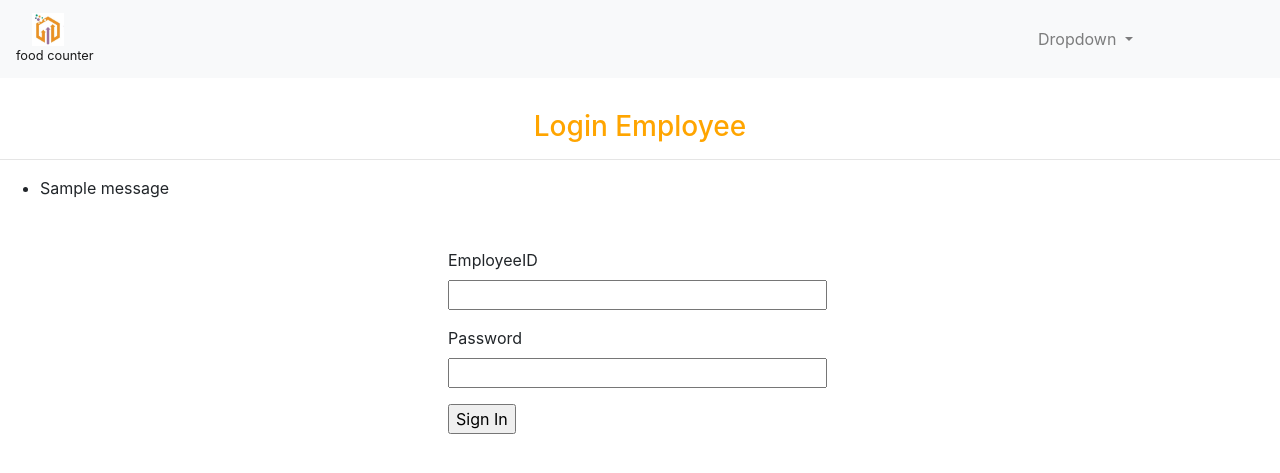
After one commit to parthi-siva/FoodMenuApp, a Flask app: page /login in a window 1280 px wide. The commit adds this page. Shown: the top 473 px of the page. Run offline with Flask 2, Linux system fonts and the light colour scheme; one stand-in notice (Sample message) is shown; some libraries are stand-ins or nearby versions.

Commit message:
Added login logic

```diff
--- a/app/__init__.py
+++ b/app/__init__.py
@@ -1,5 +1,7 @@
 from flask import Flask
+from config import Config
 
 app = Flask(__name__)
+app.config.from_object(Config)
 
 from app import routes
--- /dev/null
+++ b/app/forms.py
@@ -0,0 +1,8 @@
+from flask_wtf import FlaskForm
+from wtforms import StringField, PasswordField, SubmitField
+from wtforms.validators import DataRequired
+
+class LoginForm(FlaskForm):
+    username = StringField('EmployeeID', validators=[DataRequired()])
+    password = PasswordField('Password', validators=[DataRequired()])
+    submit = SubmitField('Sign In')
--- a/app/routes.py
+++ b/app/routes.py
@@ -1,6 +1,15 @@
-from flask import render_template
+from flask import render_template,flash,redirect,url_for
 from app import app
+from app.forms import LoginForm
 
-@app.route("/")
+@app.route('/login', methods=['GET', 'POST'])
+def login():
+    form = LoginForm()
+    if form.validate_on_submit():
+        flash('Login requested for user {}'.format(form.username.data))
+        return redirect(url_for('index'))
+    return render_template('login.html', form=form)
+
+@app.route('/index')
 def index():
-    return render_template('login/login.html')
+    return render_template('base.html')
--- a/app/templates/login/login.html
+++ b/app/templates/base.html
@@ -1,7 +1,7 @@
 <!DOCTYPE html>
 <html>
     <head>
-        <link rel="stylesheet" type="text/css" href="./styles.css">
+        <link rel="stylesheet" type="text/css" href={{ url_for("static",filename="styles/styles.css") }}>
         <link rel="stylesheet" href="https://stackpath.bootstrapcdn.com/bootstrap/4.4.1/css/bootstrap.min.css" integrity="sha384-Vkoo8x4CGsO3+Hhxv8T/Q5PaXtkKtu6ug5TOeNV6gBiFeWPGFN9MuhOf23Q9Ifjh" crossorigin="anonymous">
     </head>
     <body>
@@ -10,7 +10,7 @@
                 <a class="navbar-brand" href="#">
                     <div>
                         <div>
-                            <img src="../asserts/logo.png">
+                            <img src={{ url_for("static",filename="asserts/logo.png") }}>
                         </div>
                         <div class='brand_title'>
                             food counter
@@ -38,19 +38,17 @@
         <div>
             <h3 class="title_color">Login Employee</h3>
         </div>
-        <div>
-            <form class="login_body">
-                <div class="form-group">
-                    <label for="exampleInputEmail1">Empolyee Name</label>
-                    <input type="email" class="form-control" id="exampleInputEmail1" aria-describedby="emailHelp" placeholder="employee name">
-                </div>
-                <div class="form-group">
-                    <label for="exampleInputPassword1">Password</label>
-                    <input type="password" class="form-control" id="exampleInputPassword1" placeholder="password">
-                </div>
-                <button type="submit" class="btn btn-primary">Verify</button>
-            </form>
-        </div>
+        <hr>
+        {% with messages = get_flashed_messages() %}
+        {% if messages %}
+        <ul>
+            {% for message in messages %}
+            <li>{{ message }}</li>
+            {% endfor %}
+        </ul>
+        {% endif %}
+        {% endwith %}
+        {% block content %}{% endblock %}
         <script src="https://code.jquery.com/jquery-3.4.1.slim.min.js" integrity="sha384-J6qa4849blE2+poT4WnyKhv5vZF5SrPo0iEjwBvKU7imGFAV0wwj1yYfoRSJoZ+n" crossorigin="anonymous"></script>
         <script src="https://cdn.jsdelivr.net/npm/popper.js@1.16.0/dist/umd/popper.min.js" integrity="sha384-Q6E9RHvbIyZFJoft+2mJbHaEWldlvI9IOYy5n3zV9zzTtmI3UksdQRVvoxMfooAo" crossorigin="anonymous"></script>
         <script src="https://stackpath.bootstrapcdn.com/bootstrap/4.4.1/js/bootstrap.min.js" integrity="sha384-wfSDF2E50Y2D1uUdj0O3uMBJnjuUD4Ih7YwaYd1iqfktj0Uod8GCExl3Og8ifwB6" crossorigin="anonymous"></script>
--- /dev/null
+++ b/app/templates/login.html
@@ -0,0 +1,18 @@
+{% extends "base.html" %}
+
+{% block content %}
+<div>
+  <form action="" method="post" novalidate class="login_body">
+    {{ form.hidden_tag() }}
+  <div class="form-group">
+    {{ form.username.label }} <br>
+    {{ form.username(size=32) }}
+  </div>
+  <div class="form-group">
+    {{ form.password.label }} <br>
+    {{ form.password(size=32) }}
+  </div>
+    <p> {{ form.submit() }} </p>
+</form>
+</div>
+{% endblock %}
--- /dev/null
+++ b/config.py
@@ -0,0 +1,4 @@
+import os
+
+class Config(object):
+    SECRET_KEY = os.environ.get('SECRET_KEY') or 'you-will-never-guess'
```
Also changed, not shown: app/static/asserts/logo.png (renamed from app/templates/asserts/logo.png), app/static/styles/styles.css (renamed from app/templates/login/styles.css).
